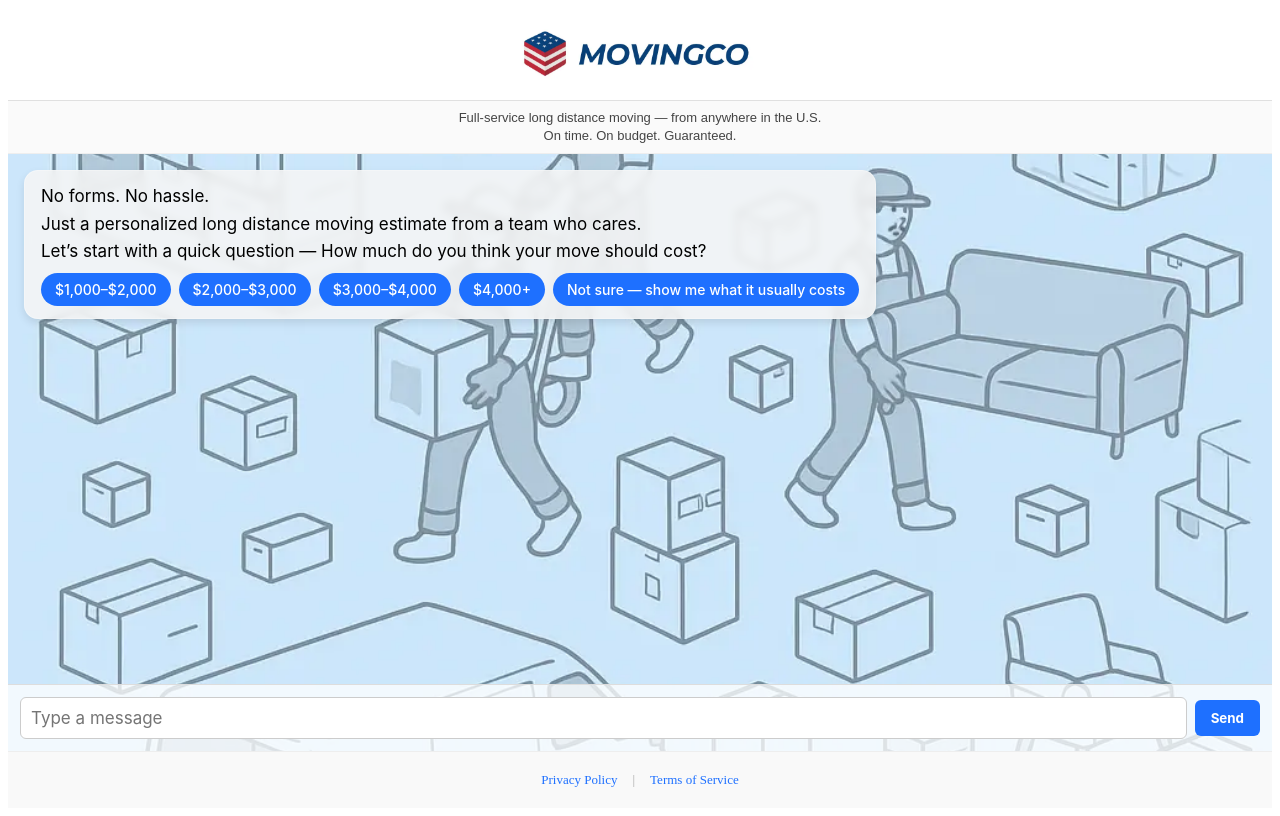
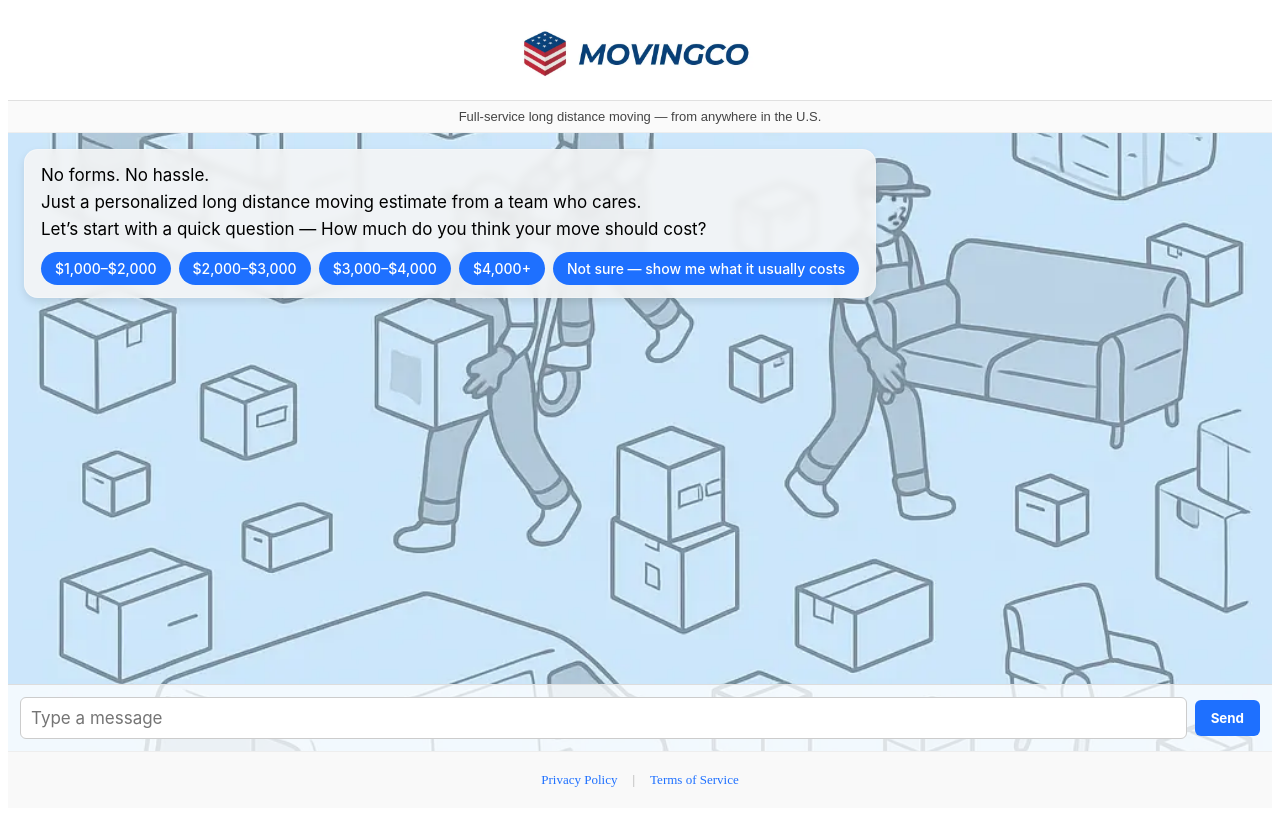
Before and after one commit to Trent2000Steel/V2, a Next.js app: page / in a window 1280 px wide. Built offline with nearby package versions, Linux system fonts and the light colour scheme.

Commit message:
Update Header.js

```diff
--- a/components/Header.js
+++ b/components/Header.js
@@ -11,8 +11,7 @@ export default function Header() {
 
       {/* Trust line below the header */}
       <div style={styles.trustLine}>
-        <div>Full-service long distance moving — from anywhere in the U.S.</div>
-        <div>On time. On budget. Guaranteed.</div>
+        Full-service long distance moving — from anywhere in the U.S.
       </div>
     </>
   );
@@ -44,6 +43,5 @@ const styles = {
     fontFamily: 'sans-serif',
     borderBottom: '1px solid #eee',
     backgroundColor: '#fafafa',
-    lineHeight: 1.4,
   },
 };
```
